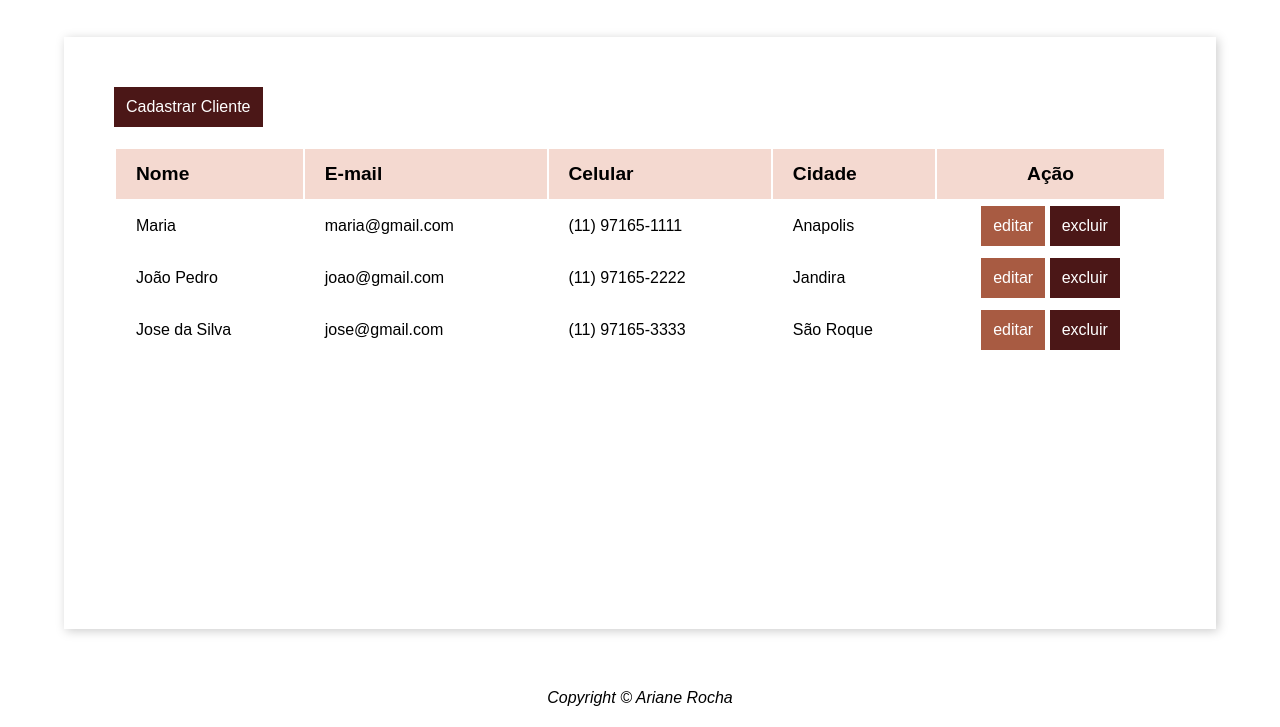
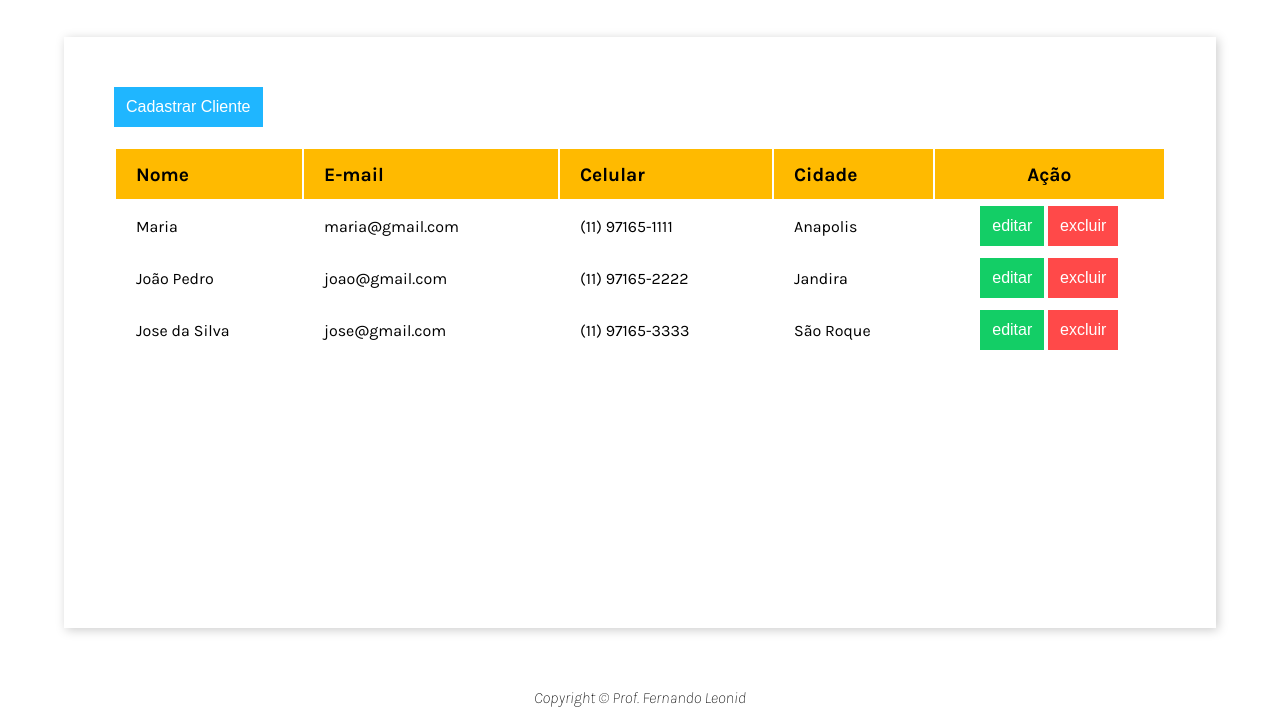
Before and after one commit to arianerfrancisco/SiteCRUD, a plain HTML site: page index.html in a window 1280 px wide. Shown: the part 73-800 px from the top of the page. Drawn offline with Linux system fonts and the light colour scheme.

Commit message:
Update files

```diff
--- a/css/button.css
+++ b/css/button.css
@@ -10,15 +10,15 @@
 }
 
 .button.blue{
-    background-color: #4b1717;
+    background-color: #1FB6FF;
 }
 
 button.green{
-    background-color: #a85b42;
+    background-color: #13CE66;
 }
 
 button.red{
-    background-color: #4b1717;
+    background-color: #FF4949;
 }
 
 .button:hover{
--- a/css/main.css
+++ b/css/main.css
@@ -1,4 +1,3 @@
-@import url('https://fonts.googleapis.com/css2?family=Asap:ital,wght@1,700&family=Nunito:wght@700&family=Yellowtail&display=swap');
 *{
     padding: 0;
     margin: 0;
@@ -6,7 +5,7 @@
 }
 
 :root{
-    --primary-color: #F4D9D0;
+    --primary-color: #FFBA00;
     --secundary-color: #FFF1CC;
     --shadow-color: #CCC;
     --text-color: #FFF;
@@ -16,7 +15,7 @@ body{
     min-height: 100vh;
     display: flex;
     flex-direction: column;
-    font-family: "Poppins", sans-serif;
+    font-family: 'karla', sans-serif;
     position:relative;
 }
 
--- a/index.html
+++ b/index.html
@@ -82,7 +82,7 @@
         </div>
     </main>
     <footer>
-        Copyright &copy; Ariane Rocha
+        Copyright &copy; Prof. Fernando Leonid
     </footer>
 </body>
 </html>
```
Also changed, not shown: 1 other file.
